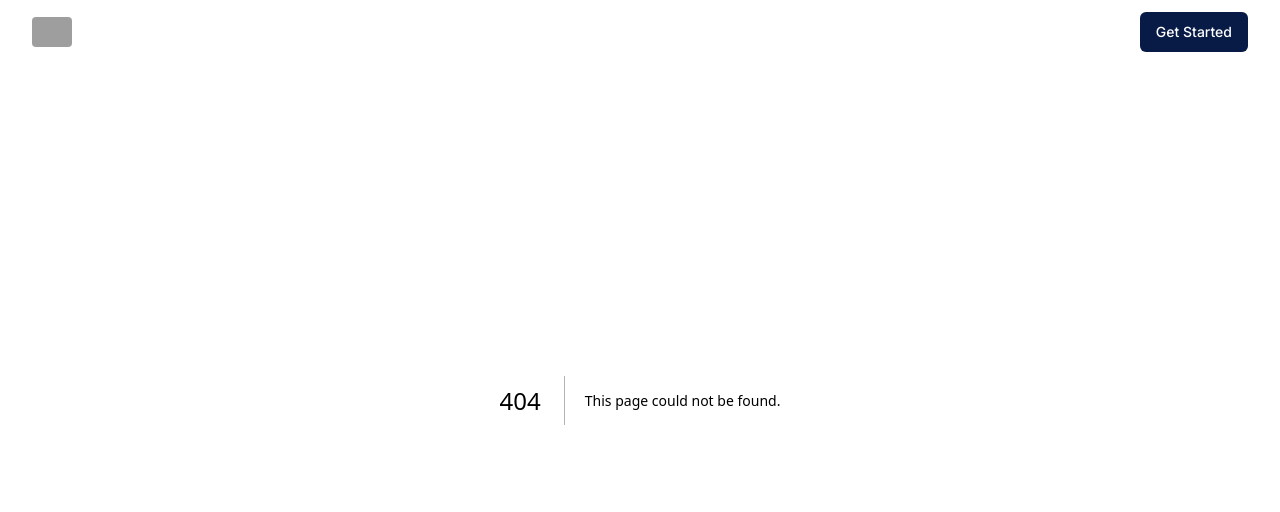
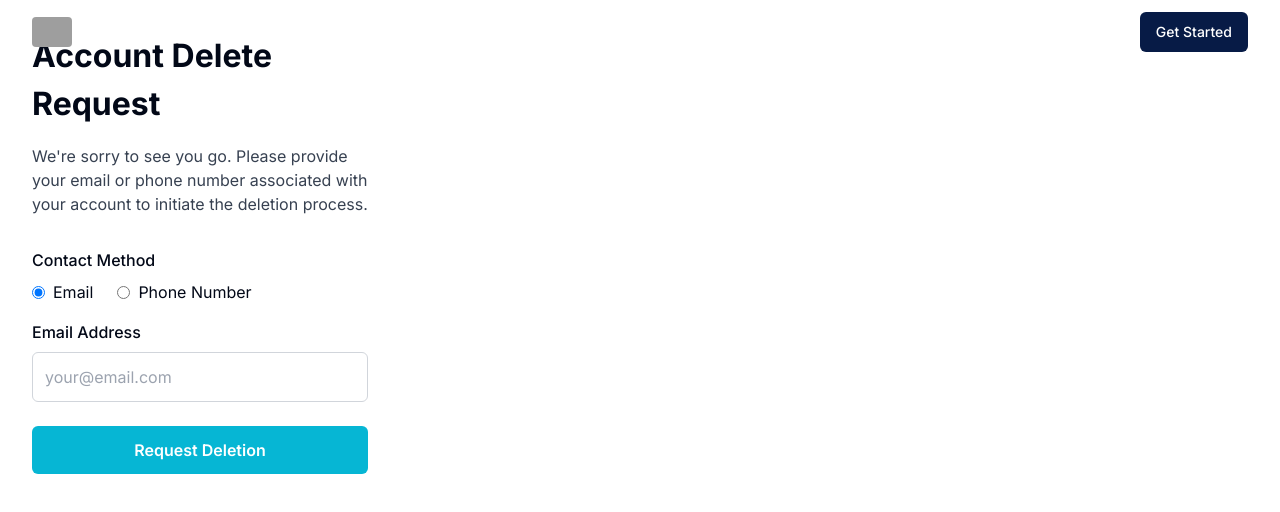
Before and after one commit to Confluenx/website, a Next.js app: page /delete-account in a window 1280 px wide. Before the commit this address had no page. Shown: the top 512 px of the page. Built offline with nearby package versions, Linux system fonts and the light colour scheme; grey boxes are pictures that could not be loaded.

Commit message:
feat: add account deletion page with contact method selection

```diff
--- /dev/null
+++ b/app/delete-account/page.tsx
@@ -0,0 +1,102 @@
+"use client"
+import React, { useState } from 'react'
+
+function page() {
+  const [contactMethod, setContactMethod] = useState('email')
+  const [contactValue, setContactValue] = useState('')
+  const [submitted, setSubmitted] = useState(false)
+
+  const handleSubmit = (e: React.FormEvent) => {
+    e.preventDefault()
+    // Handle deletion request logic here
+    setSubmitted(true)
+  }
+
+  return (
+    <div style={{
+      maxWidth: 400,
+      margin: '20 auto',
+      padding: '2rem',
+      fontFamily: 'inherit'
+    }}>
+      <h1 style={{ fontSize: '2rem', fontWeight: 700, marginBottom: '1rem' }}>
+        Account Delete Request
+      </h1>
+      <p style={{ marginBottom: '2rem', color: '#374151' }}>
+        We're sorry to see you go. Please provide your email or phone number associated with your account to initiate the deletion process.
+      </p>
+      {submitted ? (
+        <div style={{ color: 'green', marginBottom: '1rem' }}>
+          Your request has been submitted. We will contact you soon.
+        </div>
+      ) : (
+        <form onSubmit={handleSubmit}>
+          <div style={{ marginBottom: '1rem' }}>
+            <label style={{ fontWeight: 500, display: 'block', marginBottom: '0.5rem' }}>
+              Contact Method
+            </label>
+            <div style={{ display: 'flex', gap: '1.5rem', marginBottom: '1rem' }}>
+              <label style={{ display: 'flex', alignItems: 'center', gap: '0.5rem' }}>
+                <input
+                  type="radio"
+                  name="contactMethod"
+                  value="email"
+                  checked={contactMethod === 'email'}
+                  onChange={() => setContactMethod('email')}
+                />
+                Email
+              </label>
+              <label style={{ display: 'flex', alignItems: 'center', gap: '0.5rem' }}>
+                <input
+                  type="radio"
+                  name="contactMethod"
+                  value="phone"
+                  checked={contactMethod === 'phone'}
+                  onChange={() => setContactMethod('phone')}
+                />
+                Phone Number
+              </label>
+            </div>
+          </div>
+          <div style={{ marginBottom: '1.5rem' }}>
+            <label style={{ fontWeight: 500, display: 'block', marginBottom: '0.5rem' }}>
+              {contactMethod === 'email' ? 'Email Address' : 'Phone Number'}
+            </label>
+            <input
+              type={contactMethod === 'email' ? 'email' : 'tel'}
+              placeholder={contactMethod === 'email' ? 'your@email.com' : 'Your phone number'}
+              value={contactValue}
+              onChange={e => setContactValue(e.target.value)}
+              required
+              style={{
+                width: '100%',
+                padding: '0.75rem',
+                borderRadius: '6px',
+                border: '1px solid #d1d5db',
+                fontSize: '1rem'
+              }}
+            />
+          </div>
+          <button
+            type="submit"
+            style={{
+              width: '100%',
+              background: '#06b6d4',
+              color: '#fff',
+              padding: '0.75rem',
+              border: 'none',
+              borderRadius: '6px',
+              fontWeight: 600,
+              fontSize: '1rem',
+              cursor: 'pointer'
+            }}
+          >
+            Request Deletion
+          </button>
+        </form>
+      )}
+    </div>
+  )
+}
+
+export default page
```
